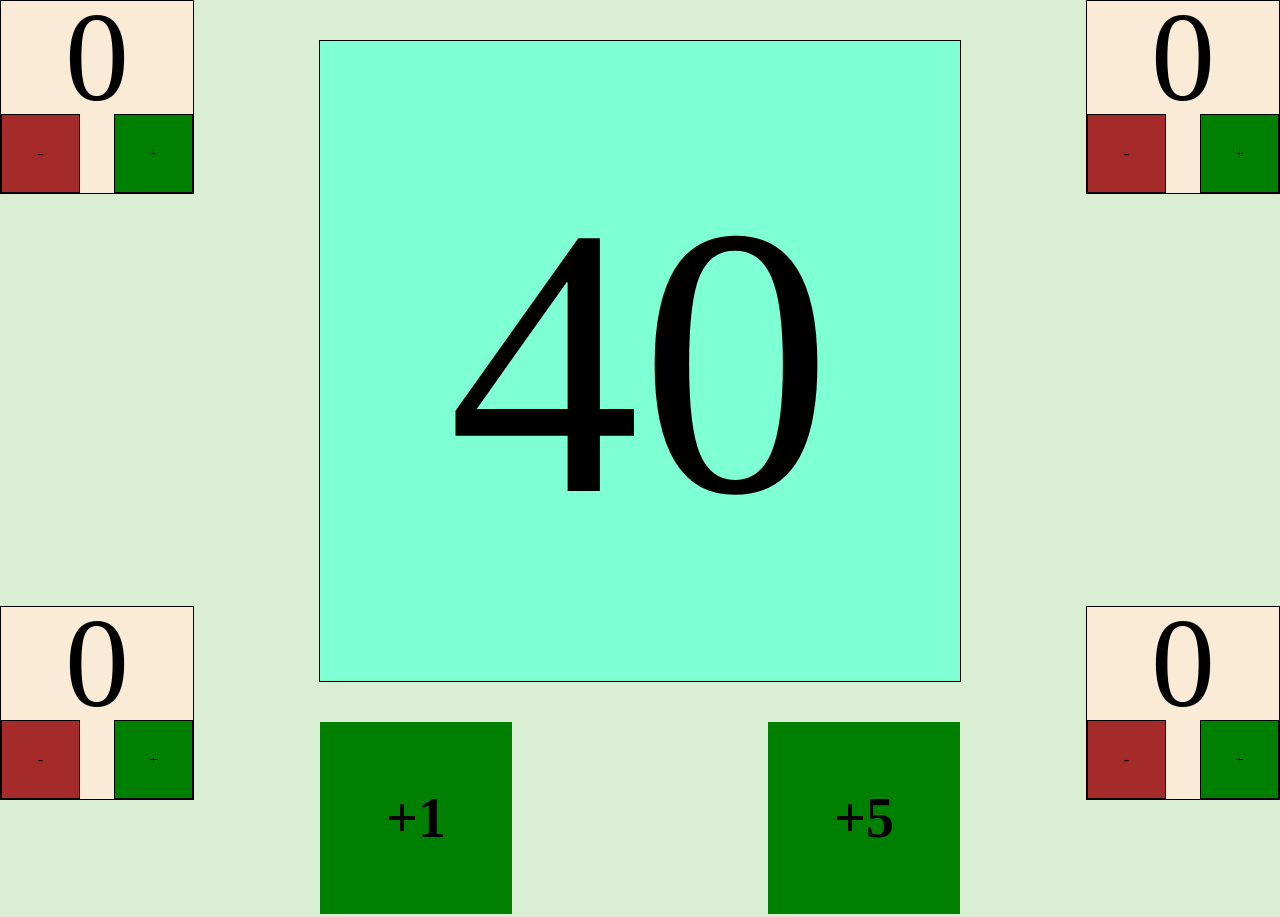
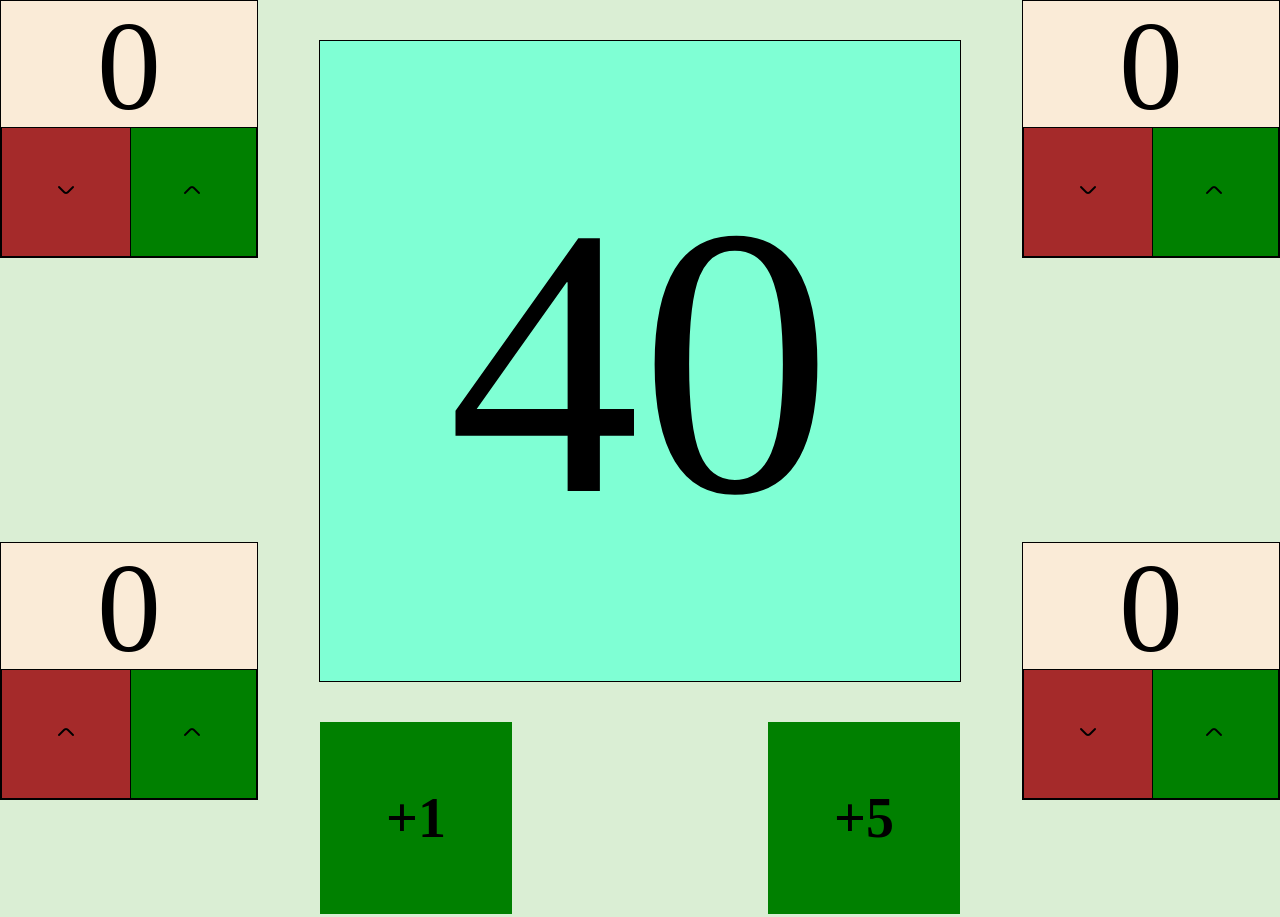
Before and after one commit to MatsJoh50/lifeCounter, a plain HTML site: page index.html in a window 1280 px wide. Shown: the top 917 px of the page. Drawn offline with nearby package versions, Linux system fonts and the light colour scheme.

Commit message:
better layout and size

```diff
--- a/index.html
+++ b/index.html
@@ -7,19 +7,20 @@
     <title>lifeCounter++</title>
     <meta name='viewport' content='width=device-width, initial-scale=1'>
     <link rel='stylesheet' type='text/css' media='screen' href='main.css'>
+    <link rel='stylesheet' href='https://cdn-uicons.flaticon.com/uicons-bold-rounded/css/uicons-bold-rounded.css'>
 </head>
 
 <body>
 
     <div class="commander cmdLeft cmdTop">
         <div class="cmdDmg" id="tLeft"></div>
-        <div class="cmdUp pointer" id="tLeftUp">+</div>
-        <div class="cmdDown pointer" id="tLeftDown">-</div>
+        <div class="cmdUp pointer" id="tLeftUp"><i class="fi fi-br-angle-up"></i></div>
+        <div class="cmdDown pointer" id="tLeftDown"><i class="fi fi-br-angle-down"></i></div>
     </div>
     <div class="commander cmdRight cmdTop">
         <div class="cmdDmg" id="tRight"></div>
-        <div class="cmdUp pointer" id="tRightUp">+</div>
-        <div class="cmdDown pointer" id="tRightDown">-</div>
+        <div class="cmdUp pointer" id="tRightUp"><i class="fi fi-br-angle-up"></i></div>
+        <div class="cmdDown pointer" id="tRightDown"><i class="fi fi-br-angle-down"></i></div>
     </div>
 
     <div class="life" id="totalLife"></div>
@@ -35,13 +36,13 @@
 
     <div class="commander cmdLeft cmdBottom">
         <div class="cmdDmg" id="bLeft"></div>
-        <div class="cmdUp pointer" id="bLeftUp">+</div>
-        <div class="cmdDown pointer" id="bLeftDown">-</div>
+        <div class="cmdUp pointer" id="bLeftUp"><i class="fi fi-br-angle-up"></i></div>
+        <div class="cmdDown pointer" id="bLeftDown"><i class="fi fi-br-angle-up"></i></div>
     </div>
     <div class="commander cmdRight cmdBottom">
         <div class="cmdDmg" id="bRight"></div>
-        <div class="cmdUp pointer" id="bRightUp">+</div>
-        <div class="cmdDown pointer" id="bRightDown">-</div>
+        <div class="cmdUp pointer" id="bRightUp"><i class="fi fi-br-angle-up"></i></div>
+        <div class="cmdDown pointer" id="bRightDown"><i class="fi fi-br-angle-down"></i></div>
     </div>
     <script src='main.js'></script>
 </body>
--- a/main.css
+++ b/main.css
@@ -96,8 +96,8 @@ p {
     display: flex;
     border: 1px solid;
     background-color: antiquewhite;
-    height: 15vw;
-    width: 15vw;
+    height: 20vw;
+    width: 20vw;
 }
 
 .cmdDmg {
@@ -118,8 +118,8 @@ p {
 }
 
 .cmdUp {
-    height: 6vw;
-    width: 6vw;
+    height: 10vw;
+    width: 10vw;
 
     position: absolute;
     display: flex;
@@ -137,8 +137,8 @@ p {
 }
 
 .cmdDown {
-    height: 6vw;
-    width: 6vw;
+    height: 10vw;
+    width: 10vw;
 
     position: absolute;
     display: flex;
--- a/main.js
+++ b/main.js
@@ -88,24 +88,19 @@ function addToNumber(possition, value) {
     switch (possition) {
         case tLeft:
             cmdDmgTopLeft = cmdDmgTopLeft + value;
-            // rightPossition.innerText = cmdDmgTopLeft;
 
-            document.querySelector(`#${possition}`).innerHTML = "";
             document.querySelector(`#${possition}`).innerHTML = cmdDmgTopLeft;
             break;
         case tRight:
             cmdDmgTopRight = cmdDmgTopRight + value;
-            document.querySelector(`#${possition}`).innerHTML = "";
             document.querySelector(`#${possition}`).innerHTML = cmdDmgTopRight;
             break;
         case bLeft:
             cmdDmgBottomLeft = cmdDmgBottomLeft + value;
-            document.querySelector(`#${possition}`).innerHTML = "";
             document.querySelector(`#${possition}`).innerHTML = cmdDmgBottomLeft;
             break;
         case bRight:
             possition = possition + value;
-            document.querySelector(`#${possition}`).innerHTML = "";
             document.querySelector(`#${possition}`).innerHTML = cmdDmgBottomRight;
             break;
 
```
